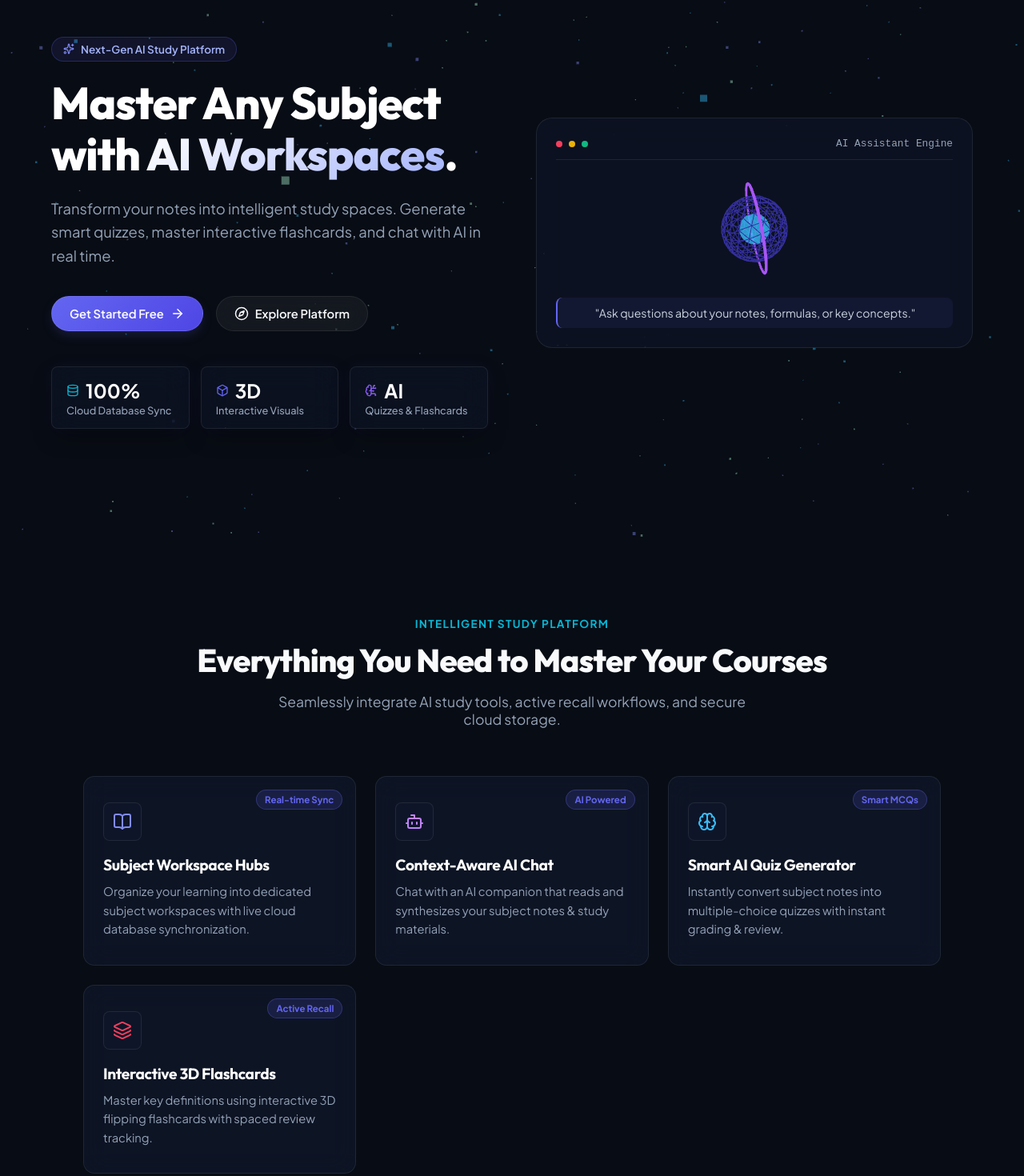
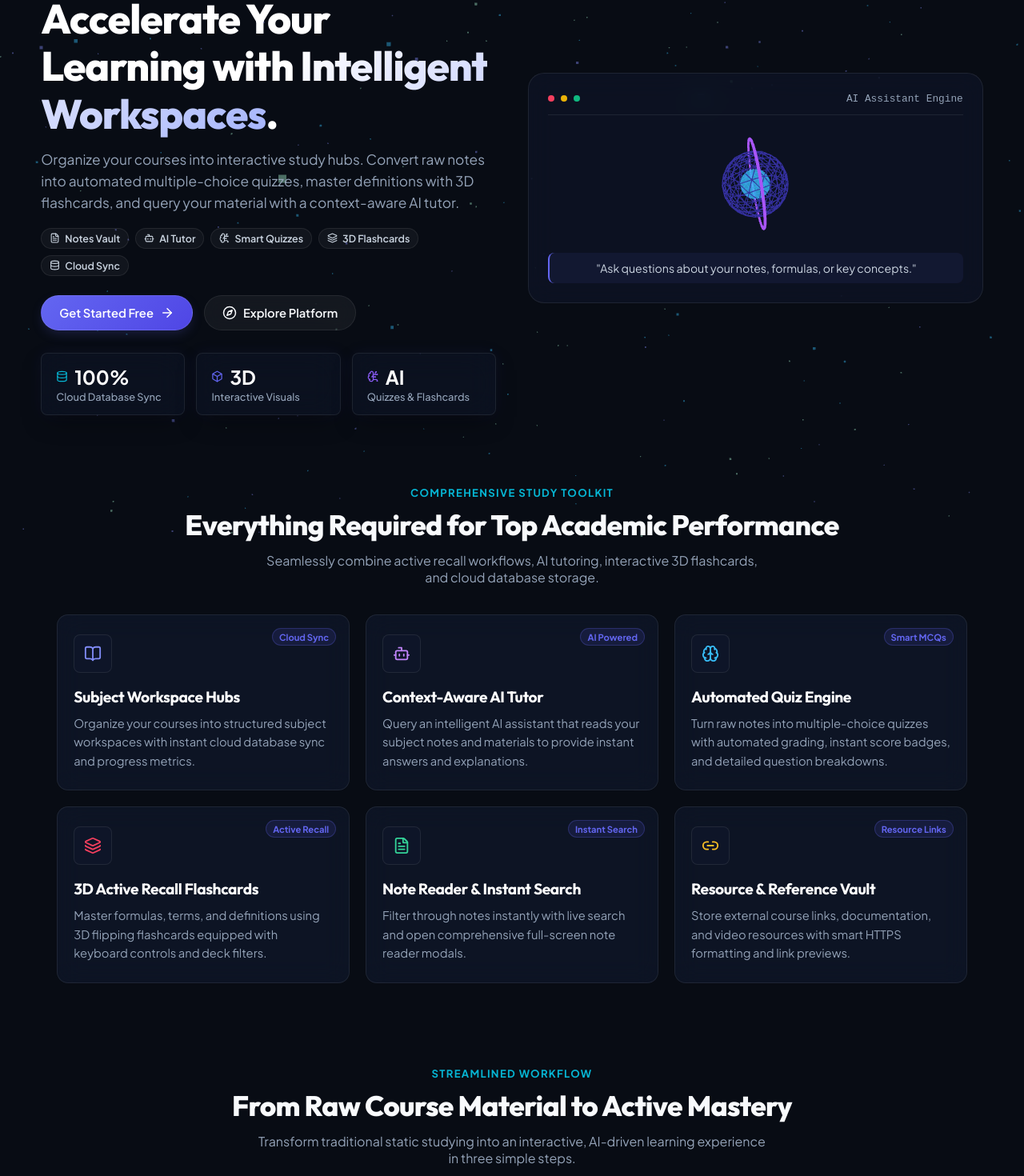
Before and after one commit to kumarmarkandey/AI-study-agent, a React (Vite) app in the folder frontend/: page / in a window 1280 px wide. Shown: the part 129-1599 px from the top of the page at 80% size. Built offline with nearby package versions, Linux system fonts and the light colour scheme; no server answers.

Commit message:
Compact layout whitespace, expand rich features copy, and refine classy screen density

```diff
--- a/frontend/src/Dashboard/Dashboard.css
+++ b/frontend/src/Dashboard/Dashboard.css
@@ -30,8 +30,8 @@
 
 .dashboard-page {
   min-height: 100vh;
-  padding: 100px 4% 60px 4%;
-  max-width: 1300px;
+  padding: 85px 4% 40px 4%;
+  max-width: 1280px;
   width: 100%;
   margin: 0 auto;
   position: relative;
@@ -44,8 +44,8 @@
   justify-content: space-between;
   flex-wrap: wrap;
   gap: 16px;
-  padding: clamp(16px, 3vw, 24px) clamp(20px, 4vw, 32px);
-  margin-bottom: 30px;
+  padding: 16px 24px;
+  margin-bottom: 20px;
   border-radius: var(--radius-lg);
 }
 
@@ -84,26 +84,26 @@
 }
 
 .dashboard-alert {
-  padding: 14px 20px;
+  padding: 12px 18px;
   background: rgba(244, 63, 94, 0.15);
   border: 1px solid rgba(244, 63, 94, 0.4);
   color: #fecdd3;
-  margin-bottom: 24px;
+  margin-bottom: 18px;
   border-radius: var(--radius-sm);
 }
 
 .stats-bar {
   display: grid;
   grid-template-columns: repeat(auto-fit, minmax(min(100%, 200px), 1fr));
-  gap: 20px;
-  margin-bottom: 40px;
+  gap: 14px;
+  margin-bottom: 24px;
 }
 
 .stat-box {
-  padding: 20px 24px;
+  padding: 14px 18px;
   display: flex;
   align-items: center;
-  gap: 16px;
+  gap: 14px;
 }
 
 .stat-icon-wrap {
--- a/frontend/src/components/Features/Features.css
+++ b/frontend/src/components/Features/Features.css
@@ -1,6 +1,6 @@
 .features {
-  padding: 100px 5%;
-  max-width: 1200px;
+  padding: 52px 4%;
+  max-width: 1240px;
   margin: 0 auto;
   position: relative;
   z-index: 1;
@@ -8,40 +8,40 @@
 
 .features-heading {
   text-align: center;
-  margin-bottom: 60px;
+  margin-bottom: 36px;
 }
 
 .section-tag {
   color: var(--accent-cyan);
-  font-size: 0.85rem;
+  font-size: 0.82rem;
   font-weight: 700;
   letter-spacing: 0.1em;
   text-transform: uppercase;
-  margin-bottom: 12px;
+  margin-bottom: 10px;
   display: block;
 }
 
 .features-heading h2 {
-  font-size: clamp(1.8rem, 4vw + 0.5rem, 2.5rem);
+  font-size: clamp(1.6rem, 3.2vw + 0.4rem, 2.2rem);
   font-weight: 800;
-  margin-bottom: 16px;
+  margin-bottom: 12px;
 }
 
 .features-heading p {
   color: var(--text-muted);
-  font-size: 1.1rem;
-  max-width: 600px;
+  font-size: 1rem;
+  max-width: 640px;
   margin: 0 auto;
 }
 
 .feature-grid {
   display: grid;
-  grid-template-columns: repeat(auto-fit, minmax(min(100%, 260px), 1fr));
-  gap: 24px;
+  grid-template-columns: repeat(auto-fit, minmax(min(100%, 310px), 1fr));
+  gap: 20px;
 }
 
 .feature-card {
-  padding: 32px 24px;
+  padding: 24px 20px;
   position: relative;
   display: flex;
   flex-direction: column;
@@ -52,19 +52,21 @@
   position: absolute;
   top: 16px;
   right: 16px;
-  font-size: 0.72rem;
+  font-size: 0.7rem;
   font-weight: 700;
   color: var(--primary);
-  background: rgba(99, 102, 241, 0.15);
-  padding: 4px 10px;
+  background: rgba(99, 102, 241, 0.12);
+  padding: 3px 8px;
   border-radius: var(--radius-full);
-  border: 1px solid rgba(99, 102, 241, 0.3);
+  border: 1px solid rgba(99, 102, 241, 0.25);
 }
 
 .feat-icon-indigo { color: #818cf8; }
 .feat-icon-purple { color: #c084fc; }
 .feat-icon-cyan { color: #38bdf8; }
 .feat-icon-rose { color: #f43f5e; }
+.feat-icon-green { color: #34d399; }
+.feat-icon-amber { color: #fbbf24; }
 
 .feature-icon-wrapper {
   width: 48px;
--- a/frontend/src/components/Features/Features.jsx
+++ b/frontend/src/components/Features/Features.jsx
@@ -1,45 +1,59 @@
-import { BookOpen, Bot, Brain, Layers } from "lucide-react";
+import { BookOpen, Bot, Brain, Layers, FileText, Link2 } from "lucide-react";
 import "./Features.css";
 
 function Features() {
   const features = [
     {
-      icon: <BookOpen size={24} className="feat-icon-indigo" />,
+      icon: <BookOpen size={22} className="feat-icon-indigo" />,
       title: "Subject Workspace Hubs",
       description:
-        "Organize your learning into dedicated subject workspaces with live cloud database synchronization.",
-      badge: "Real-time Sync",
+        "Organize your courses into structured subject workspaces with instant cloud database sync and progress metrics.",
+      badge: "Cloud Sync",
     },
     {
-      icon: <Bot size={24} className="feat-icon-purple" />,
-      title: "Context-Aware AI Chat",
+      icon: <Bot size={22} className="feat-icon-purple" />,
+      title: "Context-Aware AI Tutor",
       description:
-        "Chat with an AI companion that reads and synthesizes your subject notes & study materials.",
+        "Query an intelligent AI assistant that reads your subject notes and materials to provide instant answers and explanations.",
       badge: "AI Powered",
     },
     {
-      icon: <Brain size={24} className="feat-icon-cyan" />,
-      title: "Smart AI Quiz Generator",
+      icon: <Brain size={22} className="feat-icon-cyan" />,
+      title: "Automated Quiz Engine",
       description:
-        "Instantly convert subject notes into multiple-choice quizzes with instant grading & review.",
+        "Turn raw notes into multiple-choice quizzes with automated grading, instant score badges, and detailed question breakdowns.",
       badge: "Smart MCQs",
     },
     {
-      icon: <Layers size={24} className="feat-icon-rose" />,
-      title: "Interactive 3D Flashcards",
+      icon: <Layers size={22} className="feat-icon-rose" />,
+      title: "3D Active Recall Flashcards",
       description:
-        "Master key definitions using interactive 3D flipping flashcards with spaced review tracking.",
+        "Master formulas, terms, and definitions using 3D flipping flashcards equipped with keyboard controls and deck filters.",
       badge: "Active Recall",
+    },
+    {
+      icon: <FileText size={22} className="feat-icon-green" />,
+      title: "Note Reader & Instant Search",
+      description:
+        "Filter through notes instantly with live search and open comprehensive full-screen note reader modals.",
+      badge: "Instant Search",
+    },
+    {
+      icon: <Link2 size={22} className="feat-icon-amber" />,
+      title: "Resource & Reference Vault",
+      description:
+        "Store external course links, documentation, and video resources with smart HTTPS formatting and link previews.",
+      badge: "Resource Links",
     },
   ];
 
   return (
     <section id="features" className="features">
       <div className="features-heading">
-        <span className="section-tag">INTELLIGENT STUDY PLATFORM</span>
-        <h2>Everything You Need to Master Your Courses</h2>
+        <span className="section-tag">COMPREHENSIVE STUDY TOOLKIT</span>
+        <h2>Everything Required for Top Academic Performance</h2>
         <p>
-          Seamlessly integrate AI study tools, active recall workflows, and secure cloud storage.
+          Seamlessly combine active recall workflows, AI tutoring, interactive 3D flashcards, and cloud database storage.
         </p>
       </div>
 
--- a/frontend/src/components/Hero/hero.css
+++ b/frontend/src/components/Hero/hero.css
@@ -1,13 +1,13 @@
 .hero {
-  min-height: 100vh;
-  padding: clamp(100px, 12vh, 140px) 5% 60px 5%;
-  max-width: 1300px;
+  min-height: auto;
+  padding: clamp(80px, 10vh, 105px) 4% 36px 4%;
+  max-width: 1280px;
   width: 100%;
   margin: 0 auto;
   display: grid;
   grid-template-columns: repeat(auto-fit, minmax(min(100%, 340px), 1fr));
   align-items: center;
-  gap: clamp(30px, 5vw, 60px);
+  gap: clamp(24px, 4vw, 40px);
   position: relative;
   z-index: 1;
 }
@@ -23,14 +23,14 @@
   display: inline-flex;
   align-items: center;
   gap: 8px;
-  padding: 6px 14px;
+  padding: 5px 12px;
   background: rgba(99, 102, 241, 0.1);
   border: 1px solid rgba(99, 102, 241, 0.25);
   border-radius: var(--radius-full);
-  font-size: 0.84rem;
+  font-size: 0.82rem;
   font-weight: 600;
   color: #a5b4fc;
-  margin-bottom: 20px;
+  margin-bottom: 14px;
 }
 
 .badge-sparkle {
@@ -38,25 +38,45 @@
 }
 
 .hero-title {
-  font-size: clamp(2.2rem, 4.5vw + 0.8rem, 3.5rem);
+  font-size: clamp(2rem, 3.8vw + 0.6rem, 3.2rem);
   font-weight: 800;
-  line-height: 1.15;
-  margin-bottom: 20px;
+  line-height: 1.16;
+  margin-bottom: 14px;
   color: #ffffff;
 }
 
 .hero-description {
-  font-size: clamp(1rem, 1.5vw + 0.5rem, 1.15rem);
+  font-size: clamp(0.95rem, 1.2vw + 0.4rem, 1.08rem);
   color: var(--text-muted);
-  line-height: 1.6;
-  margin-bottom: 36px;
-  max-width: 580px;
+  line-height: 1.55;
+  margin-bottom: 18px;
+  max-width: 600px;
+}
+
+.hero-feature-tags {
+  display: flex;
+  flex-wrap: wrap;
+  gap: 8px;
+  margin-bottom: 24px;
+}
+
+.feature-pill {
+  display: inline-flex;
+  align-items: center;
+  gap: 6px;
+  padding: 4px 10px;
+  border-radius: var(--radius-full);
+  background: rgba(255, 255, 255, 0.04);
+  border: 1px solid var(--glass-border);
+  font-size: 0.78rem;
+  font-weight: 600;
+  color: var(--text-sub);
 }
 
 .hero-buttons {
   display: flex;
-  gap: 16px;
-  margin-bottom: 44px;
+  gap: 14px;
+  margin-bottom: 28px;
   flex-wrap: wrap;
 }
 
--- a/frontend/src/components/Hero/hero.jsx
+++ b/frontend/src/components/Hero/hero.jsx
@@ -1,5 +1,5 @@
 import { Link } from "react-router-dom";
-import { Sparkles, ArrowRight, Compass, Database, Box, BrainCircuit } from "lucide-react";
+import { Sparkles, ArrowRight, Compass, Database, Box, BrainCircuit, CheckCircle2, FileText, Bot, Layers } from "lucide-react";
 import AIOrb3D from "../3D/AIOrb3D";
 import "./hero.css";
 
@@ -11,17 +11,25 @@ function Hero() {
       <div className="hero-content">
         <div className="badge-3d">
           <Sparkles size={14} className="badge-sparkle" />
-          <span>Next-Gen AI Study Platform</span>
+          <span>Next-Gen AI Study Companion Platform</span>
         </div>
 
         <h1 className="hero-title">
-          Master Any Subject with <span className="gradient-text">AI Workspaces</span>.
+          Accelerate Your Learning with <span className="gradient-text">Intelligent Workspaces</span>.
         </h1>
 
         <p className="hero-description">
-          Transform your notes into intelligent study spaces. Generate smart quizzes,
-          master interactive flashcards, and chat with AI in real time.
+          Organize your courses into interactive study hubs. Convert raw notes into automated
+          multiple-choice quizzes, master definitions with 3D flashcards, and query your material with a context-aware AI tutor.
         </p>
+
+        <div className="hero-feature-tags">
+          <span className="feature-pill"><FileText size={13} /> Notes Vault</span>
+          <span className="feature-pill"><Bot size={13} /> AI Tutor</span>
+          <span className="feature-pill"><BrainCircuit size={13} /> Smart Quizzes</span>
+          <span className="feature-pill"><Layers size={13} /> 3D Flashcards</span>
+          <span className="feature-pill"><Database size={13} /> Cloud Sync</span>
+        </div>
 
         <div className="hero-buttons">
           <Link to={token ? "/dashboard" : "/signup"} className="btn-3d-primary">
@@ -38,7 +46,7 @@ function Hero() {
         <div className="hero-stats">
           <div className="stat-card glass-panel">
             <div className="stat-icon-hdr">
-              <Database size={16} className="stat-icon-cyan" />
+              <Database size={15} className="stat-icon-cyan" />
               <span className="stat-num">100%</span>
             </div>
             <span className="stat-label">Cloud Database Sync</span>
@@ -46,7 +54,7 @@ function Hero() {
 
           <div className="stat-card glass-panel">
             <div className="stat-icon-hdr">
-              <Box size={16} className="stat-icon-indigo" />
+              <Box size={15} className="stat-icon-indigo" />
               <span className="stat-num">3D</span>
             </div>
             <span className="stat-label">Interactive Visuals</span>
@@ -54,7 +62,7 @@ function Hero() {
 
           <div className="stat-card glass-panel">
             <div className="stat-icon-hdr">
-              <BrainCircuit size={16} className="stat-icon-purple" />
+              <BrainCircuit size={15} className="stat-icon-purple" />
               <span className="stat-num">AI</span>
             </div>
             <span className="stat-label">Quizzes & Flashcards</span>
--- a/frontend/src/components/Howitworks/Howitworks.css
+++ b/frontend/src/components/Howitworks/Howitworks.css
@@ -1,6 +1,6 @@
 .how-it-works {
-  padding: 100px 5%;
-  max-width: 1200px;
+  padding: 52px 4%;
+  max-width: 1240px;
   margin: 0 auto;
   position: relative;
   z-index: 1;
@@ -8,30 +8,30 @@
 
 .how-heading {
   text-align: center;
-  margin-bottom: 60px;
+  margin-bottom: 36px;
 }
 
 .how-heading h2 {
-  font-size: clamp(1.8rem, 4vw + 0.5rem, 2.5rem);
+  font-size: clamp(1.6rem, 3.2vw + 0.4rem, 2.2rem);
   font-weight: 800;
-  margin-bottom: 16px;
+  margin-bottom: 12px;
 }
 
 .how-heading p {
   color: var(--text-muted);
-  font-size: 1.1rem;
-  max-width: 600px;
+  font-size: 1rem;
+  max-width: 640px;
   margin: 0 auto;
 }
 
 .steps-container {
   display: grid;
-  grid-template-columns: repeat(auto-fit, minmax(min(100%, 260px), 1fr));
-  gap: 24px;
+  grid-template-columns: repeat(auto-fit, minmax(min(100%, 280px), 1fr));
+  gap: 20px;
 }
 
 .step-card {
-  padding: 36px 28px;
+  padding: 26px 22px;
   position: relative;
 }
 
--- a/frontend/src/components/Howitworks/Howitworks.jsx
+++ b/frontend/src/components/Howitworks/Howitworks.jsx
@@ -6,19 +6,19 @@ function HowItWorks() {
       number: "01",
       title: "Create Subject Workspaces",
       description:
-        "Organize your courses and study units into dedicated workspace hubs.",
+        "Organize your courses into structured subject hubs. Keep all notes, materials, AI conversations, and quizzes cleanly categorized.",
     },
     {
       number: "02",
-      title: "Upload Notes & Resources",
+      title: "Input Notes & Reference Links",
       description:
-        "Add key notes and reference materials with instant cloud database sync.",
+        "Add comprehensive lecture notes and reference materials. Content automatically syncs to your cloud database in real time.",
     },
     {
       number: "03",
-      title: "Activate AI Assistant & Flashcards",
+      title: "Activate AI Tutor & 3D Flashcards",
       description:
-        "Generate automated AI quizzes, practice 3D flashcards, and chat with AI in real time.",
+        "Query your AI tutor for instant explanations, attempt automated MCQs, and master definitions using interactive 3D flashcards.",
     },
   ];
 
@@ -26,9 +26,9 @@ function HowItWorks() {
     <section className="how-it-works" id="how-it-works">
       <div className="how-heading">
         <span className="section-tag">STREAMLINED WORKFLOW</span>
-        <h2>From Course Material to Active Mastery</h2>
+        <h2>From Raw Course Material to Active Mastery</h2>
         <p>
-          Transform your traditional study routine into an interactive intelligent workspace in 3 steps.
+          Transform traditional static studying into an interactive, AI-driven learning experience in three simple steps.
         </p>
       </div>
 
```
